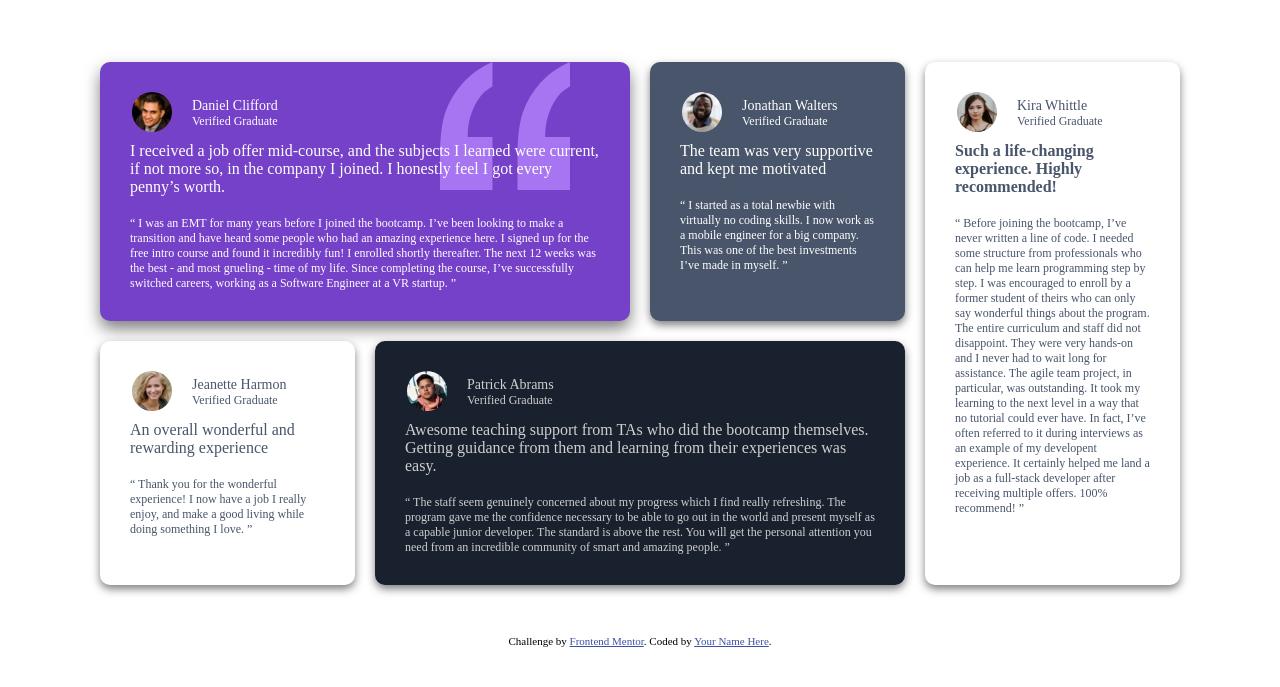
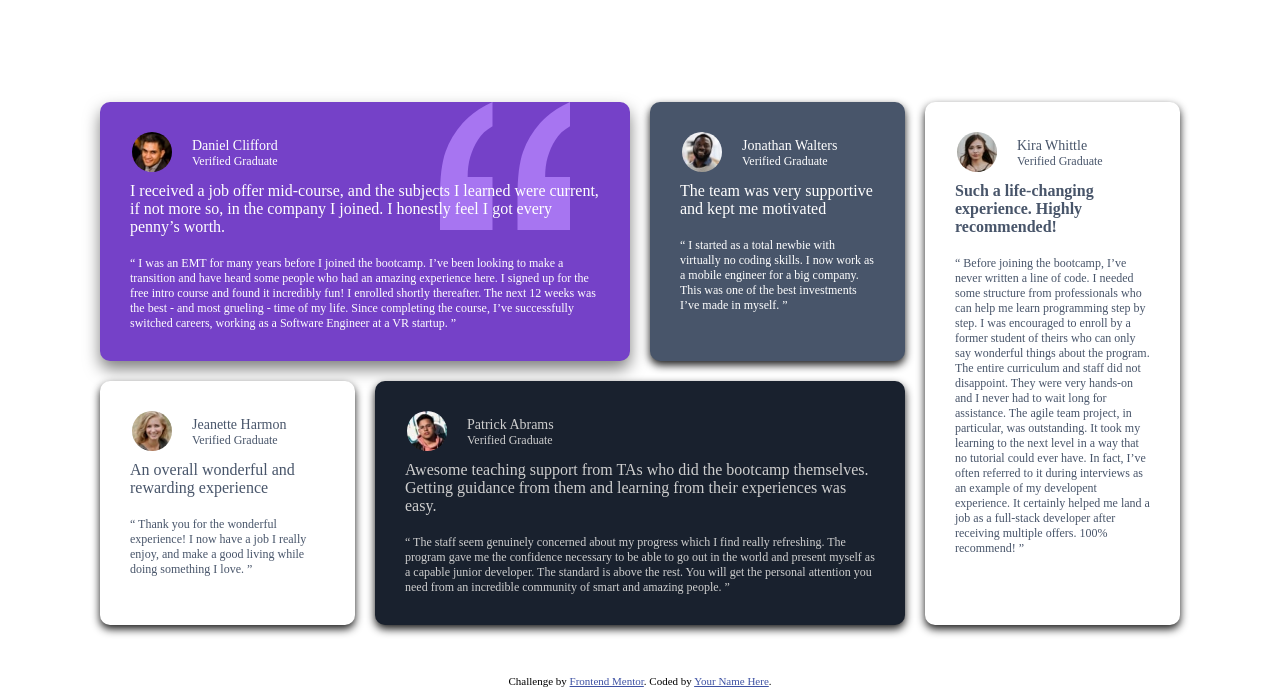
Before and after one commit to mohamedabdella777/testimonials-grid-section-main, a plain HTML site: page index.html in a window 1280 px wide. Shown: the part 138-825 px from the top of the page. Before the commit the page ends 800 px from the top, so only its background shows below. Drawn offline with Linux system fonts and the light colour scheme.

Commit message:
third change in css file

```diff
--- a/design/style.css
+++ b/design/style.css
@@ -54,7 +54,7 @@ span{
     padding: 30px;
 
 
-    box-shadow: 0 4px 8px rgba(0, 0, 0, 0.5);
+    box-shadow: 0 4px 8px rgba(0, 0, 0, 0.9);
 }
 .Jeanette{
     color:  hsl(217, 19%, 35%);
@@ -63,7 +63,7 @@ span{
 
 
     border-radius: 10px;
-    box-shadow: 0 4px 8px rgba(0, 0, 0, 0.5);
+    box-shadow: 0 4px 8px rgba(0, 0, 0, 0.9);
 }
 .Patrick{
     background: hsl(219, 29%, 14%);
@@ -72,7 +72,7 @@ span{
 
 
     border-radius: 10px;
-    box-shadow: 0 4px 8px rgba(0, 0, 0, 0.5);
+    box-shadow: 0 4px 8px rgba(0, 0, 0, 0.9);
 }
 .Kira{
     background: hsl(0, 0%, 100%) ;
@@ -80,7 +80,7 @@ span{
     border-radius: 10px;
     border-radius: 10px;
     padding: 30px;
-    box-shadow: 0 4px 8px rgba(0, 0, 0, 0.5);
+    box-shadow: 0 4px 8px rgba(0, 0, 0, 0.9);
 }
 
 .Kira  .p1 {
@@ -88,7 +88,7 @@ span{
 }
 
 .container {
-    margin-top: 150px;
+    margin-top: 190px;
     display: grid;
     grid-template-columns: repeat(4 ,1fr);
     grid-template-rows: repeat(2, auto); /* Two rows */
```
